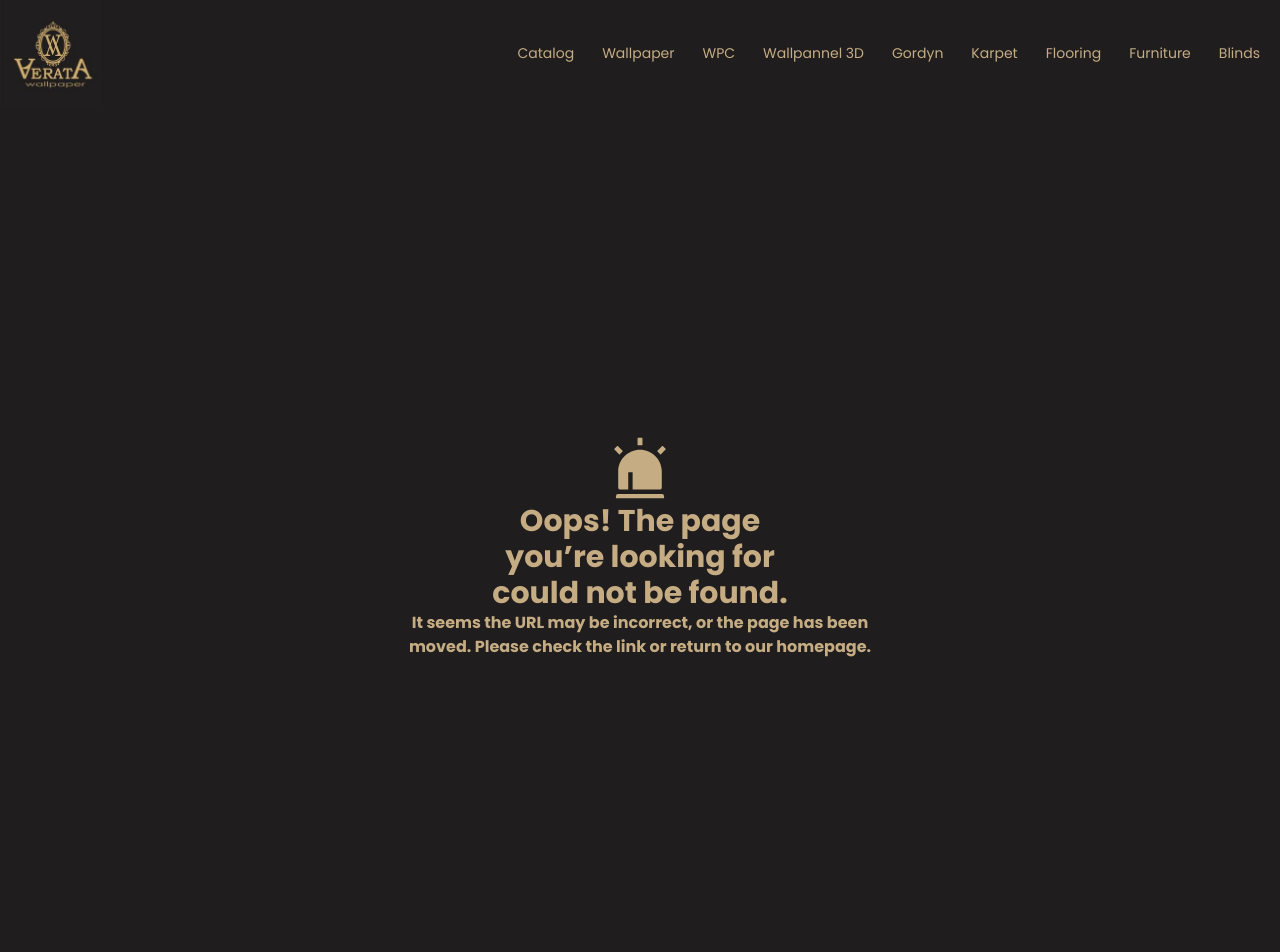
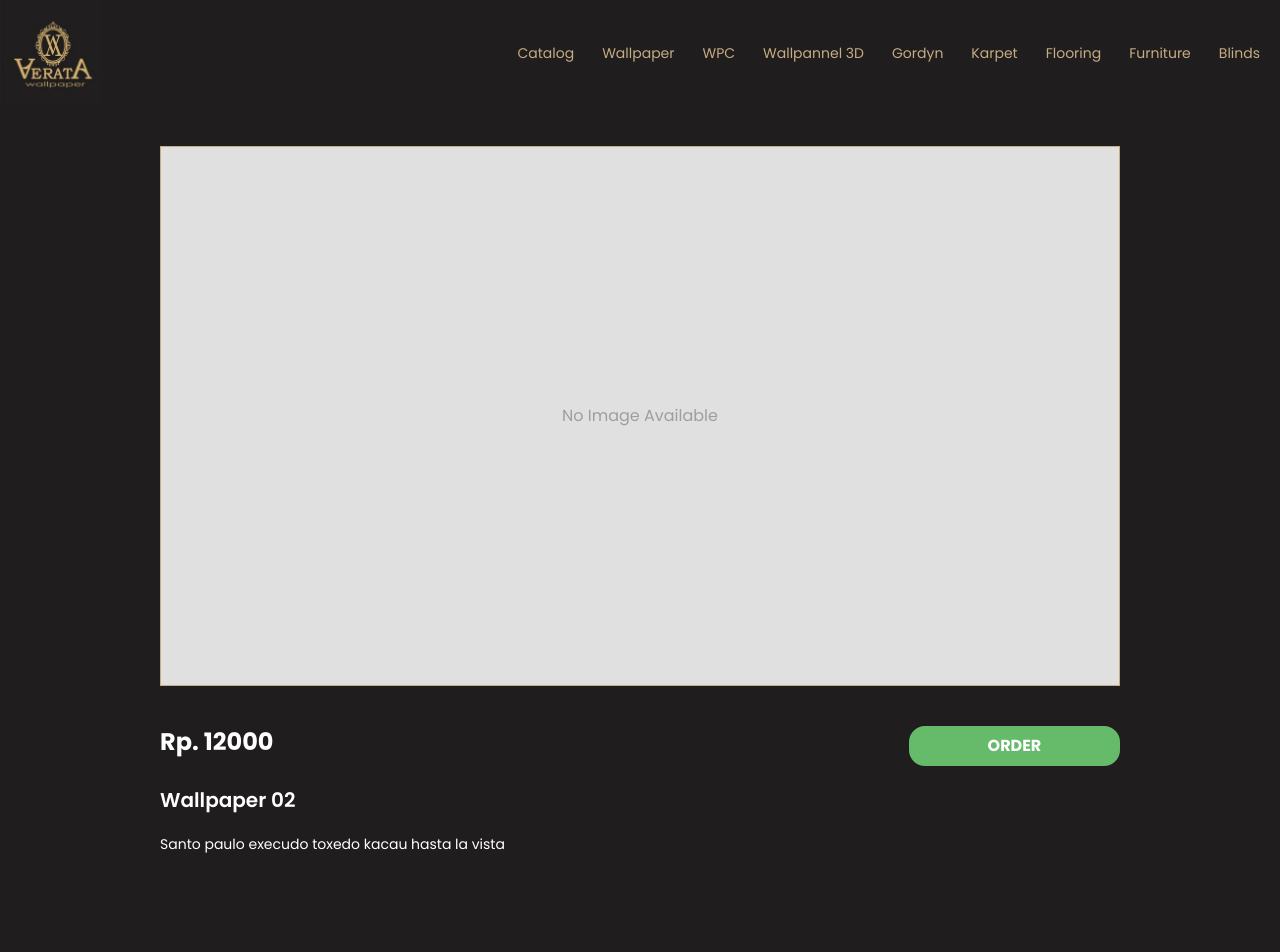
Before and after one commit to mahardhikap/verata, a Next.js app: page /catalog/1 in a window 1280 px wide. Before the commit this address had no page. Shown: the top 952 px of the page. Built offline with nearby package versions, Linux system fonts and the light colour scheme.

Commit message:
feat: add detail page catalog

```diff
--- a/src/components/catalog/catalog-card-page.component.tsx
+++ b/src/components/catalog/catalog-card-page.component.tsx
@@ -1,16 +1,20 @@
 import React from "react";
 import Image from "next/image";
 import { CardProps } from "@/interfaces/catalog-card.interface";
+import { useRouter } from "next/router";
 
 const CatalogCardPage: React.FC<CardProps> = ({
   item_name,
   item_photo,
   item_price,
-  item_disc
+  item_disc,
+  id
 }) => {
+  const router = useRouter()
   return (
     <div
       className="w-full bg-gray-300 border border-premium relative rounded-tl-2xl rounded-br-2xl overflow-hidden cursor-pointer"
+      onClick={()=>router.push(`/catalog/${id}`)}
     >
       {item_price !== undefined &&
         item_disc !== undefined &&
--- a/src/components/footer.component.tsx
+++ b/src/components/footer.component.tsx
@@ -24,7 +24,7 @@ const FooterPage: React.FC = () => {
               className="w-3/12 sm:2/12 md:w-1/2 xl:w-1/3"
             />
           </div> */}
-          <div className="text-justify text-base md:text-sm">
+          <div className="text-justify text-sm">
             Verata Wallpaper Jogja adalah penyedia kebutuhan interior dan
             eksterior Anda. Kami menawarkan koleksi wallpaper impor ready stock
             terlengkap untuk memperindah ruang Anda.
@@ -33,15 +33,15 @@ const FooterPage: React.FC = () => {
         <div className="h-full flex flex-col gap-2">
           <div className="font-semibold text-lg md:text-base font-philosopher">Information</div>
           <div>
-            <div className="text-base md:text-sm">Products</div>
-            <div className="text-base md:text-sm">Carrer</div>
-            <div className="text-base md:text-sm">FAQs</div>
-            <div className="text-base md:text-sm">Law Certificate</div>
+            <div className="text-sm">Products</div>
+            <div className="text-sm">Carrer</div>
+            <div className="text-sm">FAQs</div>
+            <div className="text-sm">Law Certificate</div>
           </div>
         </div>
         <div className="h-full flex flex-col gap-2">
           <div className="font-semibold text-lg md:text-base font-philosopher">For Business</div>
-          <div className="text-base md:text-sm">
+          <div className="text-sm">
             <p className="break-words">0878-7878-0251</p>
             <p className="break-words">veratadesign@yahoo.com</p>
           </div>
@@ -68,7 +68,7 @@ const FooterPage: React.FC = () => {
         <div className="h-full flex flex-col gap-2">
           <div className="font-semibold text-lg md:text-base font-philosopher">Store</div>
           <div>
-            <div className="text-base md:text-sm break-words text-justify">
+            <div className="text-sm break-words text-justify">
               Km 8, Jl. Magelang No.5, Mlati Glondong, Sendangadi, Mlati, Sleman
               Regency, Special Region of Yogyakarta 55285
             </div>
--- /dev/null
+++ b/src/pages/catalog/[id]/index.tsx
@@ -0,0 +1,68 @@
+import React from "react";
+import PageContainer from "@/containers/page.container";
+import { CatalogDummy } from "@/data/menu.data";
+import { useRouter } from "next/router";
+import Image from "next/image";
+
+const DetailCatalog: React.FC = () => {
+  const router = useRouter();
+  const { id } = router.query;
+  const filterData = CatalogDummy[Number(id)];
+  const handleOrderClick = (name:string) => {
+    const message = `Halo admin, saya mau pesan ${name}. Yang tertera di https://verata.vercel.app/catalog/${id}`;
+    const whatsappUrl = `https://wa.me/+62895378589386?text=${encodeURIComponent(message)}`;
+    window.open(whatsappUrl, '_blank');
+  };
+
+  return (
+    <PageContainer>
+      {filterData && filterData?.item_photo.length > 0 ? (
+        <Image
+          src={filterData?.item_photo[0]}
+          width={350}
+          height={350}
+          alt="catalog-item"
+          className="object-cover h-full w-full aspect-video border border-premium"
+        />
+      ) : (
+        <div className="h-full w-full flex items-center justify-center aspect-video bg-[#e0e0e0] border border-premium">
+          <div className="text-gray-500 text-center">No Image Available</div>
+        </div>
+      )}
+      <div className="grid grid-cols-1 md:grid-cols-2 lg:grid-cols-3 mt-10 gap-5">
+        <div className="col-span-1">
+          <div className={`${filterData?.item_disc > 0 ? 'flex' : 'hidden'} items-center gap-2`}>
+            <div
+              className={`${
+                filterData?.item_disc > 0 ? "line-through" : ""
+              } text-base`}
+            >
+              Rp. {filterData?.item_price}
+            </div>
+            <div className="bg-red-400 px-2 py-1 text-xs rounded-xl font-semibold">
+              Disc{" "}
+              {((filterData?.item_disc / filterData?.item_price) * 100).toFixed(
+                0
+              )}
+              %
+            </div>
+          </div>
+          <div className="font-bold text-2xl">
+            Rp. {filterData?.item_price - filterData?.item_disc}
+          </div>
+        </div>
+        <div className="col-span-1 lg:col-span-2 flex items-center justify-center md:justify-end">
+          <div className="font-bold px-3 py-2 rounded-2xl bg-green-400 w-10/12 md:w-1/2 lg:w-1/3 cursor-pointer text-center transform scale-100 hover:scale-110 transition-transform duration-300" onClick={()=>handleOrderClick(filterData?.item_name)}>
+            ORDER
+          </div>
+        </div>
+        <div className="col-span-1 md:col-span-2 lg:col-span-3">
+          <div className="font-semibold text-xl">{filterData?.item_name}</div>
+          <div className="text-sm mt-5 text-justify">{filterData?.item_desc}</div>
+        </div>
+      </div>
+    </PageContainer>
+  );
+};
+
+export default DetailCatalog;
--- a/src/pages/catalog/index.tsx
+++ b/src/pages/catalog/index.tsx
@@ -46,7 +46,7 @@ const CatalogPage: React.FC = () => {
                 >
                   <Checkbox
                     label={
-                      <Typography className="text-white md:text-second text-sm p-0 m-0 md:font-semibold">
+                      <Typography className="text-white md:text-second text-xs p-0 m-0 md:font-semibold">
                         {item.label}
                       </Typography>
                     }
@@ -77,6 +77,7 @@ const CatalogPage: React.FC = () => {
                   item_photo={item.item_photo}
                   item_disc={item.item_disc}
                   item_price={item.item_price}
+                  id={i}
                 />
               );
             })}
--- a/src/pages/index.tsx
+++ b/src/pages/index.tsx
@@ -11,7 +11,7 @@ export default function Home() {
     <PageContainer>
       <div className="grid md:grid-cols-2 gap-10 lg:gap-20 container mx-auto">
         <div className="flex flex-col justify-center items-center order-2 md:order-1">
-          <div className="text-3xl bg-gradient-to-br from-premium to-second bg-clip-text text-transparent w-full font-semibold font-philosopher">
+          <div className="text-3xl xl:text-4xl bg-gradient-to-br from-premium to-second bg-clip-text text-transparent w-full font-semibold font-philosopher">
             Keindahan Interior dan Eksterior Premium Dimulai di Sini.
           </div>
           <div className="text-justify text-lg md:text-lg text-premium mt-5">
@@ -28,7 +28,7 @@ export default function Home() {
             alt="hall-image"
             width={1000}
             height={1000}
-            className="rounded-2xl object-cover aspect-square"
+            className="rounded-tl-3xl rounded-br-3xl border border-premium object-cover aspect-square"
           />
         </div>
       </div>
@@ -45,6 +45,7 @@ export default function Home() {
                 item_photo={item.item_photo}
                 item_disc={item.item_disc}
                 item_price={item.item_price}
+                id={i}
               />
             );
           })}
```
